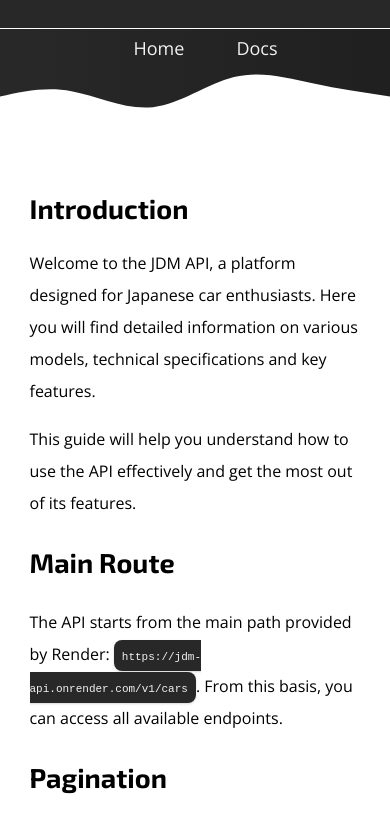
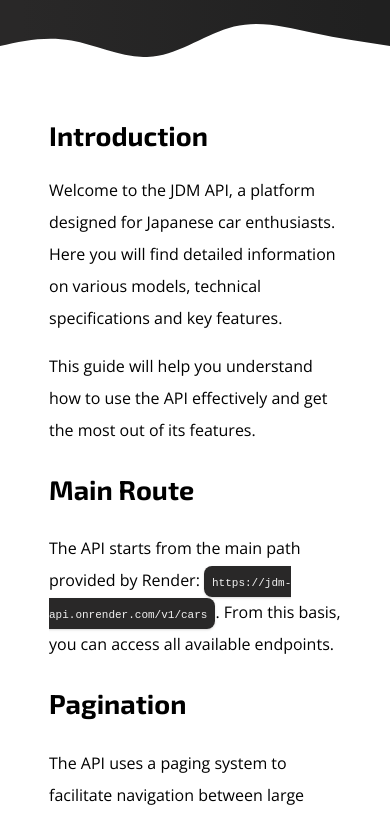
Before and after one commit to Aikarubi/jdm-api-front, an Angular app: page /docs in a window 390 px wide. Shown: the top 818 px of the page. Built offline with nearby package versions, Linux system fonts and the light colour scheme; no server answers.

Commit message:
retoques CSS

```diff
--- a/src/app/components/header/header.component.css
+++ b/src/app/components/header/header.component.css
@@ -32,8 +32,7 @@ h1 {
 /* Estilos para pantallas con min-width: 768px */
 @media (max-width: 768px) {
     h1 {
-        font-size: 3.5rem;
-        margin-top: 2rem;
+        font-size: 4.5rem;
     }
 
     .video {
--- a/src/app/components/nav/nav.component.css
+++ b/src/app/components/nav/nav.component.css
@@ -27,20 +27,6 @@ a:hover {
 /* Estilos para pantallas con min-width: 768px */
 @media (max-width: 768px) {
     .navegacion-principal {
-        position: absolute;
-        top: 3rem;
-        left: 50%;
-        transform: translateX(-50%);
-        gap: 2rem;
-        text-align: center;
-    }
-
-    .navegacion-principal a {
-        font-size: 1.8rem;
-    }
-
-    a {
-        margin: 0 1.6rem;
-
+        display: none;
     }
 }
--- a/src/app/views/docs/docs.component.css
+++ b/src/app/views/docs/docs.component.css
@@ -77,7 +77,7 @@ span {
     .content {
         padding: 1.5rem 1rem;
         margin: 1.5rem auto;
-        max-width: 90%;
+        max-width: 80%;
     }
 
     h2, h3 {
@@ -101,10 +101,4 @@ span {
     pre code {
         font-size: 1.1rem;
     }
-
-    svg {
-        height: 130px;
-        border-top: solid 2.8rem var(--primarioHover);
-    }
-
 }
```
